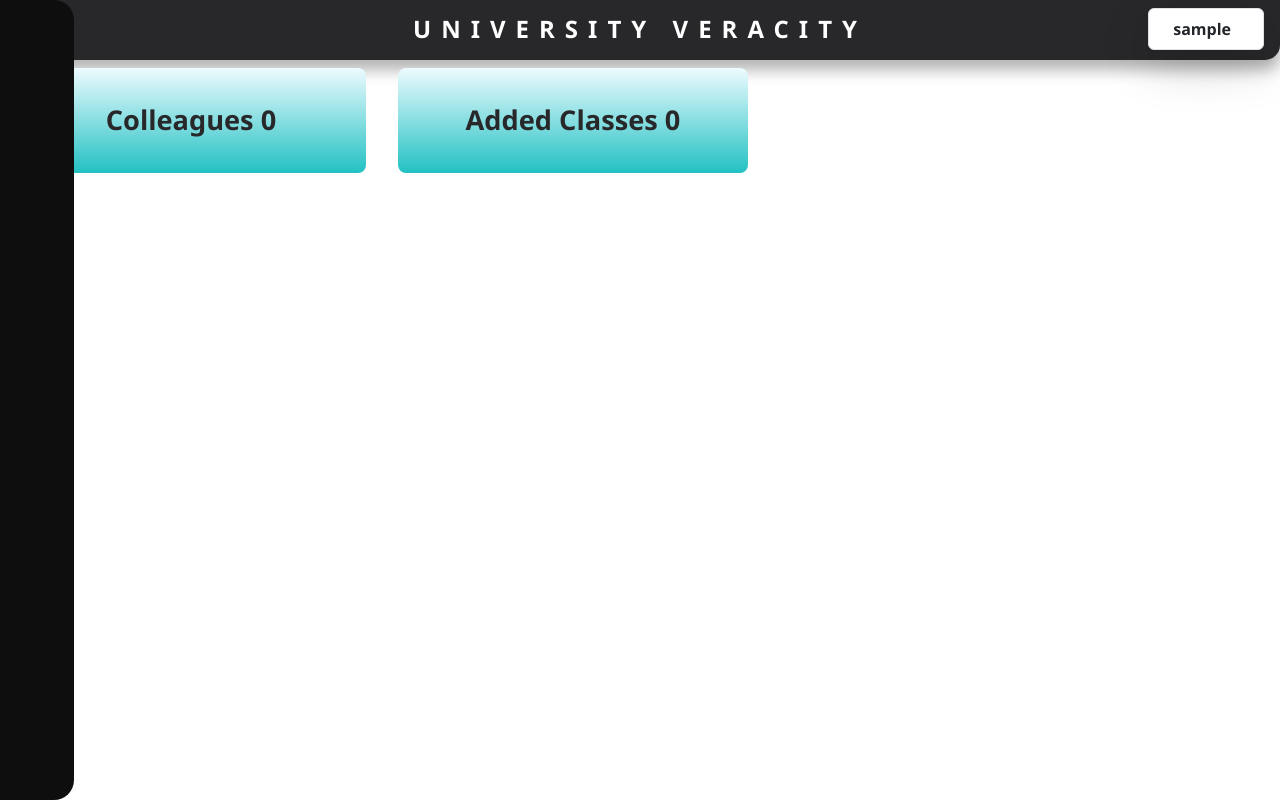
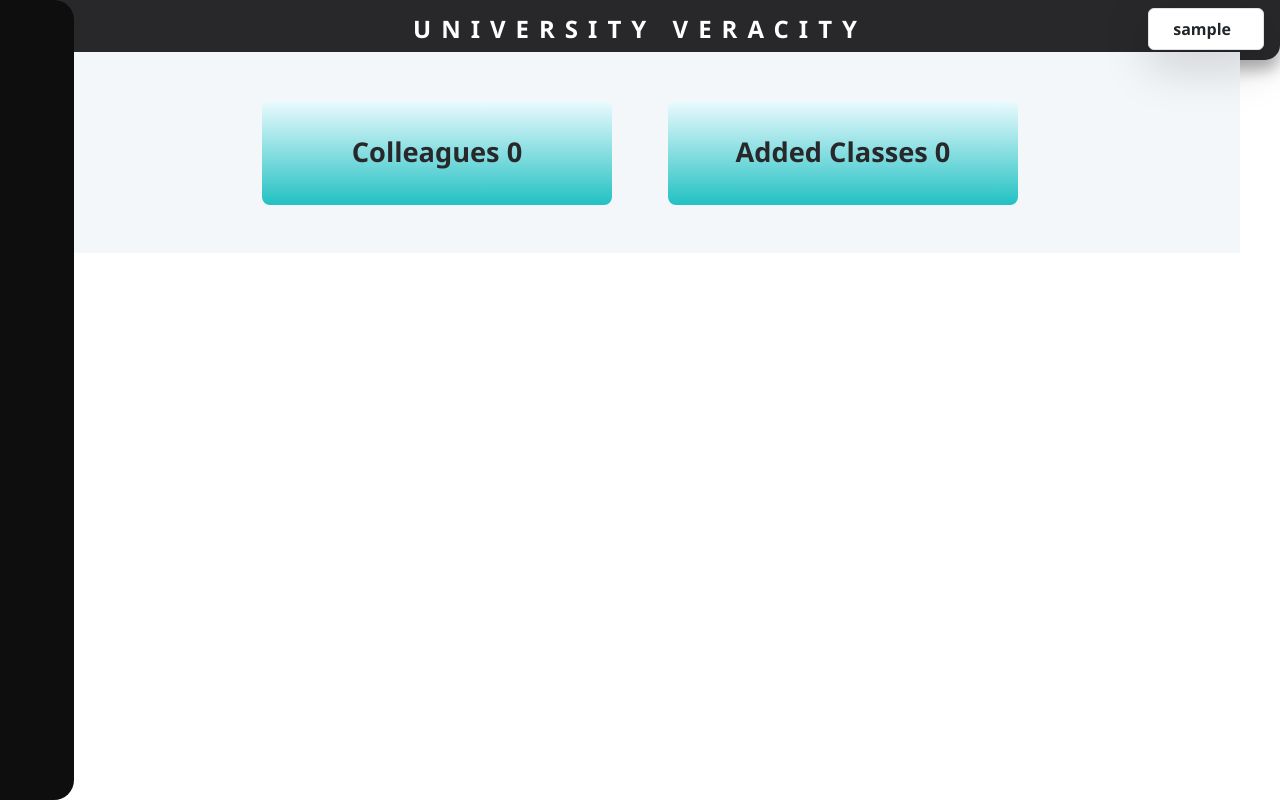
Before and after one commit to Verkiel-cmd/student-management-frontend, a React (Vite) app: page /Dashboard in a window 1280 px wide. Built offline with nearby package versions, Linux system fonts and the light colour scheme; no server answers; sample sign-in values are in the browser's storage; some icons are missing.

Commit message:
Your update message

```diff
--- a/src/Webstyles/main_side.css
+++ b/src/Webstyles/main_side.css
@@ -443,7 +443,14 @@ a.sidebar-link:hover {
 
 
 .parent-container-statistics {
-    text-align: left;
+    display: flex;
+    flex-wrap: wrap;
+    justify-content: center;
+    gap: 1.5rem; /* Consistent spacing between cards */
+    padding: 2rem;
+    background-color: #f4f7fa; /* Light background for contrast */
+    max-width: 1200px;
+    margin: 0 auto; /* Center the container */
 }
 
 .total_statistics {
```
